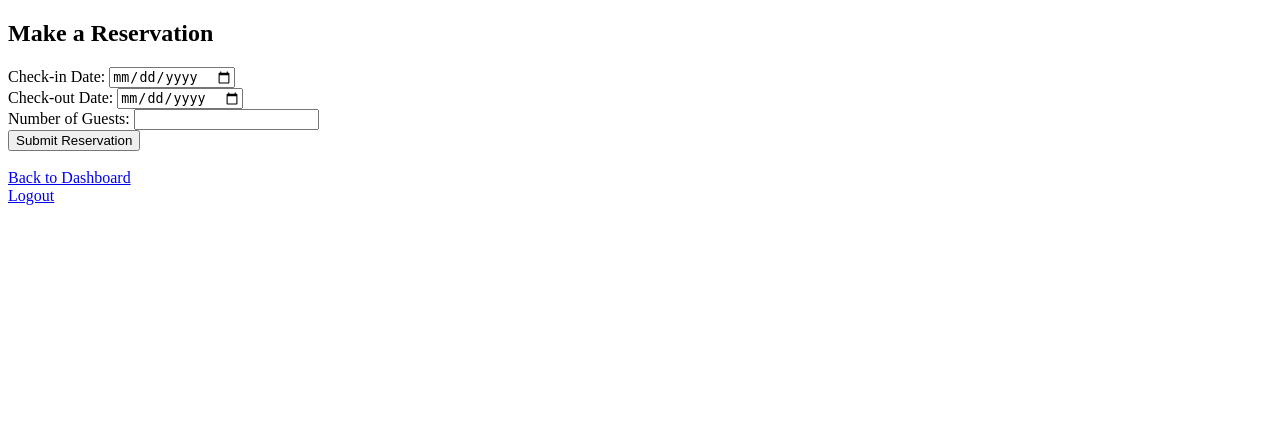
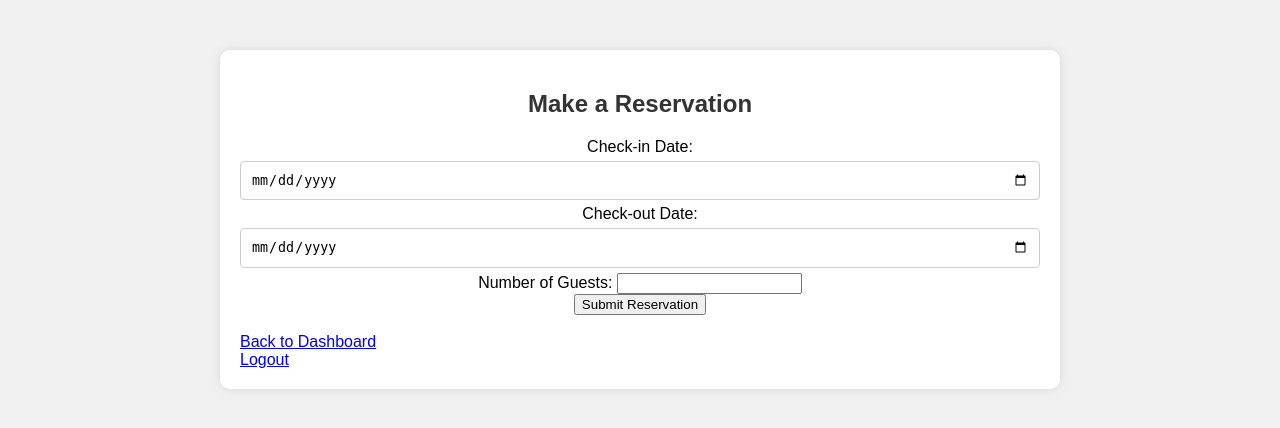
Before and after one commit to tabledrop/Hotel-Booking-Fullstack, a Flask app: page /make_reservation in a window 1280 px wide. Shown: the top 428 px of the page. Run offline with Flask 3, Linux system fonts and the light colour scheme; the visitor is signed in with stand-in values (Sample User, id 1).

Commit message:
Update make_reservation.html
could not figure out why type="number" is not stylized

```diff
--- a/templates/make_reservation.html
+++ b/templates/make_reservation.html
@@ -1,27 +1,83 @@
-<!DOCTYPE html>
+<!doctype html>
 <html lang="en">
     <head>
-    <meta charset="UTF-8">
-    <meta name="viewport" content="width=device-width, initial-scale=1.0">
+        <meta charset="UTF-8" />
+        <meta name="viewport" content="width=device-width, initial-scale=1.0" />
         <title>Make Reservation</title>
+        <style>
+            body {
+                font-family: Arial, sans-serif;
+                margin: 0;
+                padding: 0;
+                background-color: #f0f0f0;
+            }
+            .container {
+                max-width: 800px;
+                margin: 50px auto;
+                padding: 20px;
+                background-color: #fff;
+                border-radius: 10px;
+                box-shadow: 0 0 10px rgba(0, 0, 0, 0.1);
+            }
+            h1, h2 {
+                color: #333;
+                text-align: center;
+            }
+            p {
+                color: #666;
+                font-size: 18px;
+                line-height: 1.6;
+            }
+
+            form {
+                margin-top: 20px;
+                text-align: center;
+            }
+
+            input[type="date"],
+            input[type="number"]
+            select {
+                width: 100%;
+                padding: 10px;
+                margin: 5px 0;
+                border: 1px solid #ccc;
+                border-radius: 4px;
+                box-sizing: border-box;
+            }
+
+            input[type="submit"] {
+                background-color: #4CAF50;
+                color: white;
+                padding: 14px 20px;
+                margin: 8px 0;
+                border: none;
+                border-radius: 4px;
+                cursor: pointer;
+            }
+
+            input[type="submit"]:hover {
+                background-color: #45a049
+        </style>
     </head>
     <body>
+        <div class="container">
             <h2>Make a Reservation</h2>
             <form method="POST" action="{{ url_for('make_reservation') }}">
                 <label for="check_in_date">Check-in Date:</label>
-        <input type="date" name="check_in_date" required>
-        <br>
+                <input type="date" name="check_in_date" required />
+                <br />
                 <label for="check_out_date">Check-out Date:</label>
-        <input type="date" name="check_out_date" required>
-        <br>
+                <input type="date" name="check_out_date" required />
+                <br />
                 <label for="num_guests">Number of Guests:</label>
-        <input type="number" name="num_guests" required>
-        <br>
+                <input type="number" name="num_guests" required />
+                <br />
                 <button type="submit">Submit Reservation</button>
             </form>
-    <br>
+            <br />
             <a href="{{ url_for('dashboard') }}">Back to Dashboard</a>
-    <br>
+            <br />
             <a href="{{ url_for('logout') }}">Logout</a>
+        </div>
     </body>
 </html>
```
Lines whose indentation alone changed are shown as unchanged.
